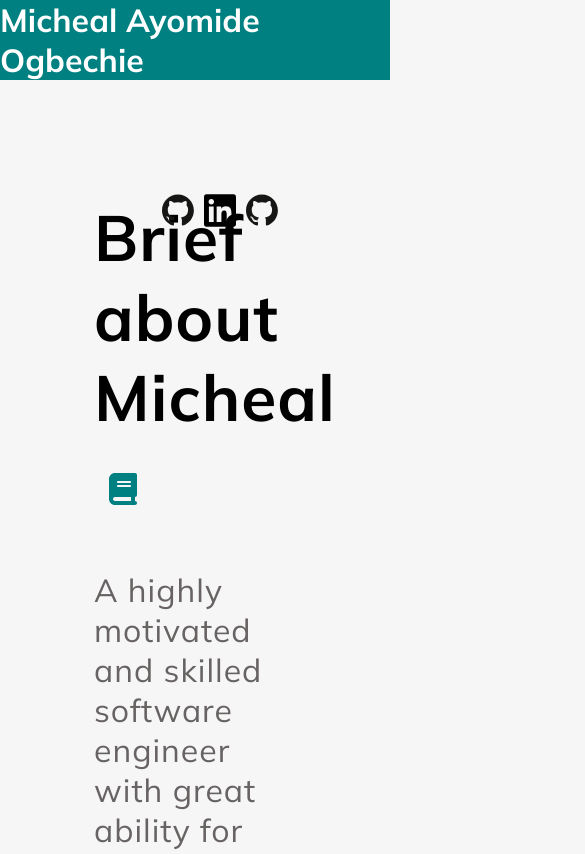
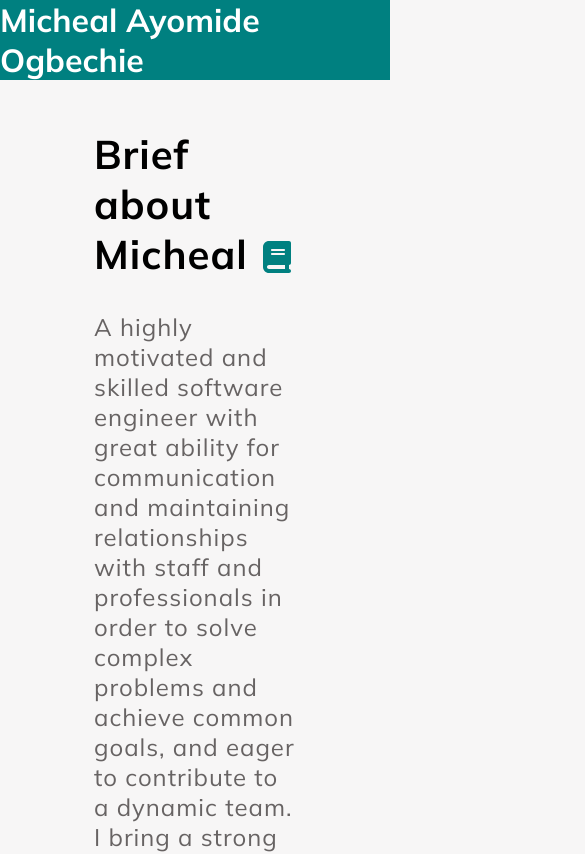
Before and after one commit to Mikofranco/My_portfolio, a React (Create React App) app: page / in a window 390 px wide. Shown: the top 854 px of the page, 585 px wide, since content can reach past the window. Built offline with nearby package versions, Linux system fonts and the light colour scheme.

Commit message:
i worked on the mobile view

```diff
--- a/src/component/Card.jsx
+++ b/src/component/Card.jsx
@@ -14,12 +14,18 @@ const Container = styled.div`
 const Heading = styled.h1`
   font-size: 43px;
   color: Teal;
+  @media (max-width: 750px) {
+    font-size: 30px;
+  }
 `;
 const Description = styled.p`
   background-color: #f2f1e6;
   padding: 2rem;
   border-radius: 10px;
   font-size: 22px;
+  @media (max-width: 750px) {
+    font-size: 18px;
+  }
 `;
 const ImageContainer = styled.div`
   max-width: 450px;
@@ -42,6 +48,10 @@ const Button = styled.a`
   border-radius: 5px;
   padding: 15px 20px;
   margin-left: 2rem;
+  @media (max-width: 750px) {
+    font-size: 18px;
+    padding: 10px 15px;
+  }
 `;
 
 const Card = (props) => {
--- a/src/pages/HomePage.jsx
+++ b/src/pages/HomePage.jsx
@@ -1,8 +1,8 @@
 import React, { useState, useEffect, useRef } from "react"; // Added React
 import { FontAwesomeIcon } from "@fortawesome/react-fontawesome";
 import mo from "../component/assets/mo.svg";
-import github from "../component/assets/github.svg"
-import linkedin from "../component/assets/linkedin.svg"
+import github from "../component/assets/github.svg";
+import linkedin from "../component/assets/linkedin.svg";
 
 import {
   faArrowRight,
@@ -18,7 +18,11 @@ import { FrontEndJobs } from "../data";
 import "./homePage.css";
 import Card from "../component/Card";
 
-const SectionOne = styled.section``;
+const SectionOne = styled.section`
+  @media (max-width: 750px) {
+    max-width: 750px;
+  }
+`;
 
 const ImageContainer = styled.div`
   display: flex;
@@ -41,25 +45,32 @@ const InfoSection = styled.p`
     margin-top: 5rem;
   }
   @media (max-width: 750px) {
-    font-size: 32px;
+    font-size: 24px;
     max-width: 90%;
     padding: 1rem 14px;
     margin: auto;
-    margin-top: 3rem;
+    margin-top: 0rem;
   }
 `;
 const InfoHeader = styled.h1`
   font-size: 64px;
   font-weight: bolder;
   color: #000;
+  @media (max-width: 750px) {
+    font-size: 40px;
+  }
 `;
 
 const SectionTwo = styled.section`
-  width: 80%;
+  /* width: 80%; */
   border-radius: 30px;
   margin: auto;
   padding: 7rem;
   background: #ebe9e9;
+  @media (max-width: 750px) {
+    padding: 2rem;
+    width: 100%;
+  }
 `;
 const Wrapper = styled.div``;
 
@@ -67,6 +78,7 @@ const SectionThree = styled.section`
   background: #f2f1e6;
   text-align: center;
   padding: 7rem 0;
+  width: 100%;
 `;
 const CvBtn = styled.a`
   text-decoration: none;
@@ -113,6 +125,12 @@ const CertList = styled.li`
   list-style: none;
   color: #000;
   border-bottom: 1px solid #000;
+
+  @media (max-width: 750px) {
+    padding: 5px 10px;
+    font-size: 18px;
+    gap: 3rem;
+  }
 `;
 const SectionFour = styled.div`
   text-align: center;
@@ -127,13 +145,16 @@ const SectionFour = styled.div`
 `;
 const SectionFourText = styled.p`
   font-size: 32px;
+  @media (max-width: 1200px) {
+    font-size: 28px;
+  }
 `;
 const SectionFourContent = styled.div`
   display: flex;
   align-items: center;
-  gap: 2rem;
   background: #d2ebeb;
   width: fit-content;
+  gap: 16px;
   border: 2px solid #aed7d7;
   padding: 1rem;
 
@@ -141,15 +162,23 @@ const SectionFourContent = styled.div`
   }
 `;
 const SectionFourCardConatiner = styled.div`
-  max-width: 1200px;
+  max-width: 1000px;
+  display: flex;
+  gap: 1rem;
   margin: auto;
-  display: flex;
   justify-content: space-between;
   align-items: center;
   padding: 3rem 5rem;
+  @media (max-width: 1000px) {
+    flex-wrap: wrap;
+  }
 
-  @media (max-width: 1200px) {
+  @media (max-width: 750px) {
     padding: 1rem 3rem;
+    display: block;
+    display: flex;
+    align-items: center;
+    justify-content: center;
   }
 `;
 
@@ -200,7 +229,7 @@ function HomePage() {
         </ul>
       </header>
       <main>
-        <SectionOne className="section-one" >
+        <SectionOne className="section-one">
           <InfoSection>
             <InfoHeader>
               Brief about Micheal
@@ -261,25 +290,29 @@ function HomePage() {
 
         <SectionFour ref={contactUsRef}>
           <InfoHeader>I would love to get in touch</InfoHeader>
+
           <SectionFourText>
             We're passionate about making connections. Reach out and say hello!
           </SectionFourText>
+
           <SectionFourCardConatiner>
-            <SectionFourContent>
+            <SectionFourContent id="sect-four-content">
               <FontAwesomeIcon icon={faPhone} className="contact" />
               <div style={{ display: "block" }}>
                 <h2>Phone</h2>
                 <p>+234 901 148 0776</p>
               </div>
             </SectionFourContent>
-            <SectionFourContent>
+
+            <SectionFourContent id="sect-four-content">
               <FontAwesomeIcon icon={faEnvelope} className="contact" />
               <div style={{ display: "block" }}>
                 <h2>Email</h2>
                 <p>ogbechiemicheal@gmail.com</p>
               </div>
             </SectionFourContent>
-            <SectionFourContent>
+
+            <SectionFourContent id="sect-four-content">
               <FontAwesomeIcon icon={faLocationPin} className="contact" />
               <div style={{ display: "block" }}>
                 <h2>Location</h2>
@@ -288,11 +321,18 @@ function HomePage() {
             </SectionFourContent>
           </SectionFourCardConatiner>
         </SectionFour>
+
         <img src={mo} alt="" />
         <div className="social-links" id={isSticky ? "sticky" : ""}>
-              <a href="https://github.com/Mikofranco"><img src={github} alt="" style={{display: "block", width: "2rem"}}/></a>
-              <a href="https://www.linkedin.com/in/micheal-ogbechie-937827256/"><img src={linkedin} alt="" style={{display: "block", width: "2rem"}}/></a>
-              <a href="https://github.com/Mikofranc"><img src={github} alt="" style={{display: "block", width: "2rem"}}/></a>
+          <a href="https://github.com/Mikofranco">
+            <img className="link-img" src={github} alt="" />
+          </a>
+          <a href="https://www.linkedin.com/in/micheal-ogbechie-937827256/">
+            <img src={linkedin} alt="" />
+          </a>
+          <a href="https://github.com/Mikofranc">
+            <img src={github} alt="" />
+          </a>
         </div>
       </main>
     </div>
--- a/src/pages/homePage.css
+++ b/src/pages/homePage.css
@@ -98,8 +98,12 @@
   right: 7rem;
   transition: 0.6s;
 }
+.social-links img {
+  width: 2rem;
+  display: block;
+}
 #sticky {
-  background: rgba(0, 128, 128,0.5);
+  background: rgba(0, 128, 128, 0.5);
   padding: 1rem;
   border-radius: 5px;
 }
@@ -158,5 +162,51 @@
     color: #fff;
     margin: auto;
   }
+}
+@media (max-width: 750px) {
+  .home-page .sticky {
+    margin-top: 1rem;
+    position: sticky;
+    width: 100%;
+    padding: 10px 10px;
+    color: #000;
+    background: #fff;
+  }
+  #sect-four-content {
+    padding: 10px;
+  }
 
+  #sect-four-content div {
+    margin-top: 10px;
+  }
+  #sect-four-content h2 {
+    font-size: 16px;
+  }
+  #sect-four-content p {
+    font-size: 14px;
+  }
+  .social-links {
+    display: flex;
+    align-items: center;
+    gap: 10px;
+    position: fixed;
+    top: 3rem;
+    right: 7rem;
+    transition: 0.6s;
+  }
+  .faCheck {
+    font-size: 8px;
+    padding: 5px;
+  }
+  .social-links img {
+    width: 1rem;
+  }
+  .contact {
+    width: 15px;
+    height: 15px;
+    border-radius: 3px;
+    background: teal;
+    color: #fff;
+    padding: 1rem;
+  }
 }
```
